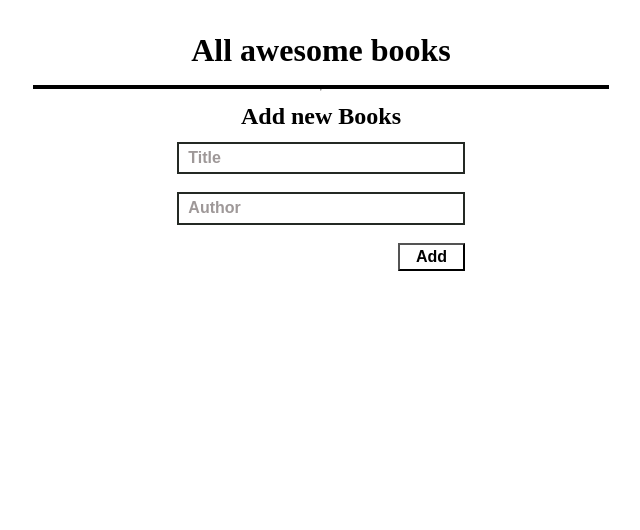
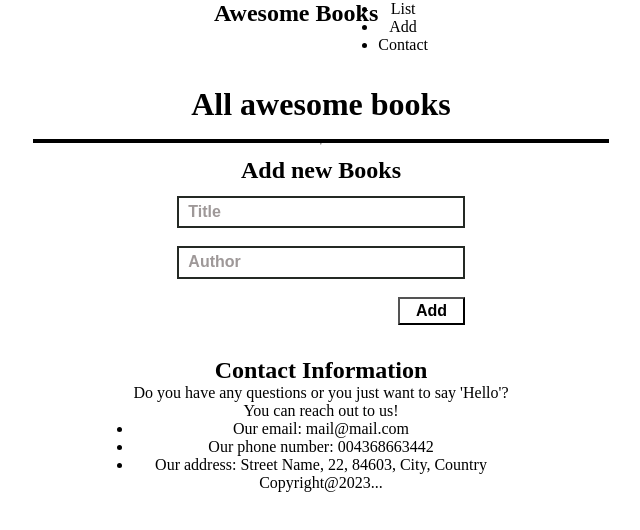
Before and after one commit to bilalrajput09/awesome-books-pair-programming, a website: page index.html in a window 1280 px wide. Shown: the whole page, without its empty margins (319-959 px from the left). Drawn offline with Linux system fonts and the light colour scheme.

Commit message:
Add navigation bar

```diff
--- a/index.html
+++ b/index.html
@@ -10,6 +10,14 @@
 </head>
 
 <body>
+    <header class="bookselector">
+        <h2 class="main-header">Awesome Books</h2>
+        <ul class="mainlink">
+            <li class="linkname"><a class="link-list">List</a></li>
+            <li class="linkname"><a class="link-Add">Add</a></li>
+            <li class="linkname"><a class="link-Contact">Contact</a></li>
+        </ul>
+    </header>
     <div class="main_container">
         <h1 class="heading">All awesome books</h1>
         <div class="book_list"></div>
@@ -21,6 +29,17 @@
             <button class="add-btn" type="submit">Add</button>
         </form>
     </div>
+    <div class="contact">
+        <h2 class="contact-title">Contact Information</h2>
+        <p>Do you have any questions or you just want to say 'Hello'? <br> You can reach out to us!</p>
+        <ul>
+            <li>Our email: mail@mail.com</li>
+            <li>Our phone number: 004368663442</li>
+            <li>Our address: Street Name, 22, 84603, City, Country</li>
+        </ul>
+    </div>
+    <footer>Copyright@2023...</footer>
+
     <script src="./js/main.js"></script>
 </body>
 
--- a/style.css
+++ b/style.css
@@ -14,6 +14,9 @@ body {
   text-align: center;
 }
 
+.bookselector {
+  display: flex;
+}
 .main_container {
   padding: 2em;
   min-width: 50%;
```
Also changed, not shown: README.md.
